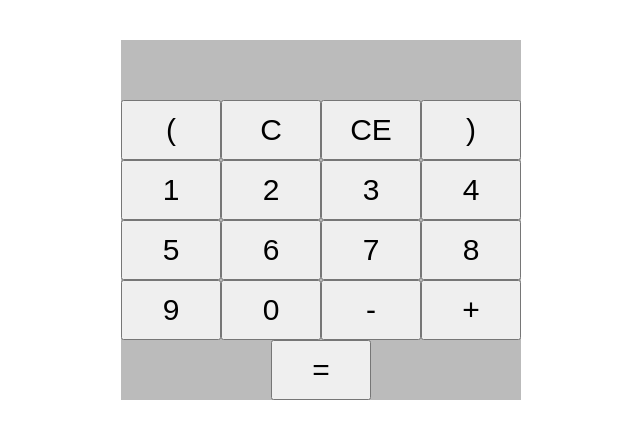
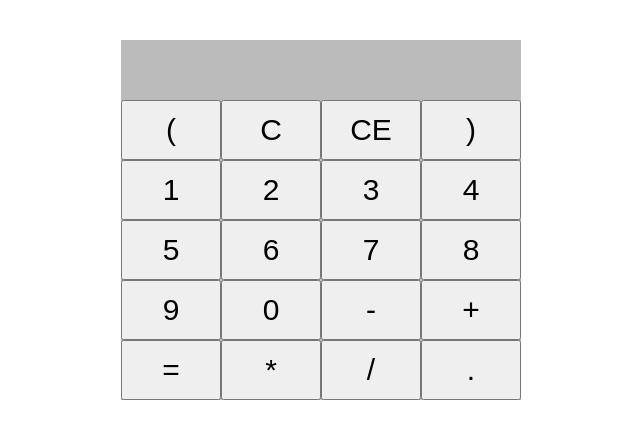
Before and after one commit to Samson300/Calculator-react, a React (Create React App) app: page / in a window 1280 px wide. Shown: the top 438 px of the page, without its empty margins (319-959 px from the left). Built offline with nearby package versions, Linux system fonts and the light colour scheme.

Commit message:
adds *, /, and . buttons

```diff
--- a/src/components/KeyPad.js
+++ b/src/components/KeyPad.js
@@ -25,6 +25,9 @@ export default class KeyPad extends Component {
                 <button name="-" onClick={this.buttonPressed}>-</button>
                 <button name="+" onClick={this.buttonPressed}>+</button>
                 <button name="=" onClick={this.buttonPressed}>=</button>
+                <button name="*" onClick={this.buttonPressed}>*</button>
+                <button name="/" onClick={this.buttonPressed}>/</button>
+                <button name="." onClick={this.buttonPressed}>.</button>
             </div>
         )
     }
```
